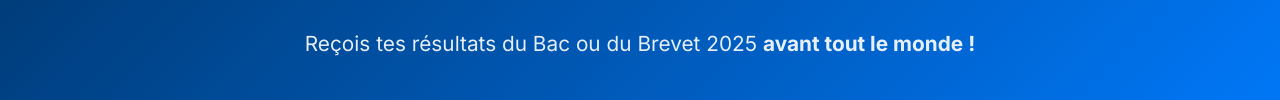
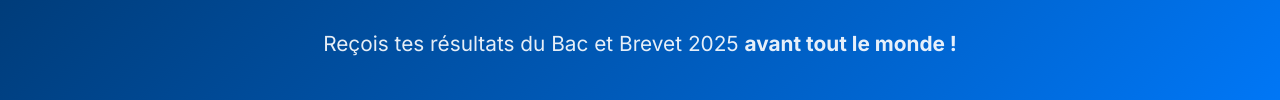
Before and after one commit to bacresultat/ia, a website: page index.html in a window 1280 px wide. Shown: the part 225-325 px from the top of the page. Drawn offline with Linux system fonts and the light colour scheme; a script that the page names is missing.

Commit message:
Update index.html

```diff
--- a/index.html
+++ b/index.html
@@ -15,7 +15,7 @@
     <div class="logo-container">
       <img src="9448bfc1-2cb2-46be-924a-c9d4da2d4d9f.png" alt="Logo AlkyAI" class="logo">
       <h1 class="site-title">AlkyAI</h1>
-      <p class="subtitle">Reçois tes résultats du Bac ou du Brevet 2025 <strong>avant tout le monde !</strong></p>
+      <p class="subtitle">Reçois tes résultats du Bac et Brevet 2025 <strong>avant tout le monde !</strong></p>
 
 
     </div>
```
